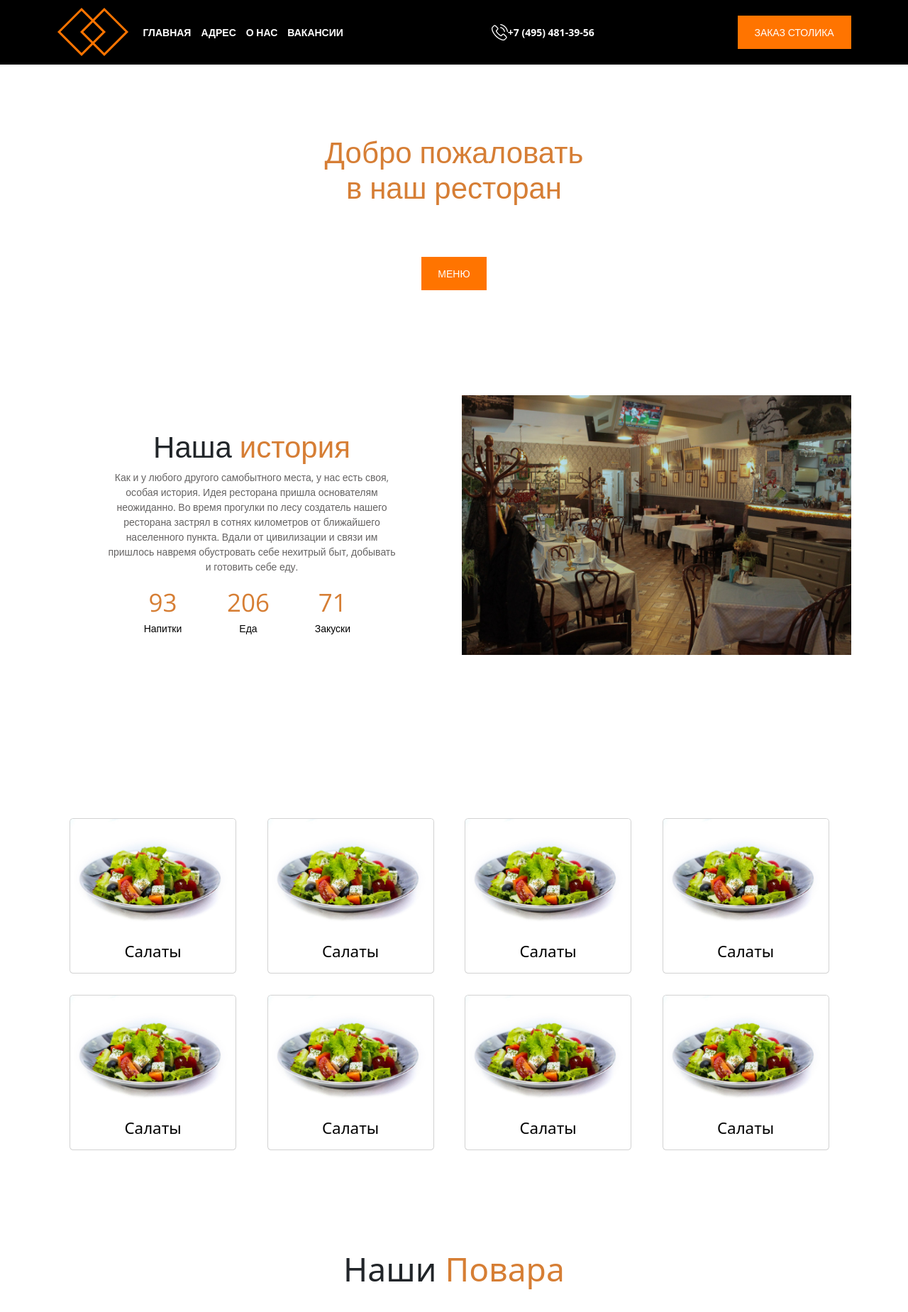
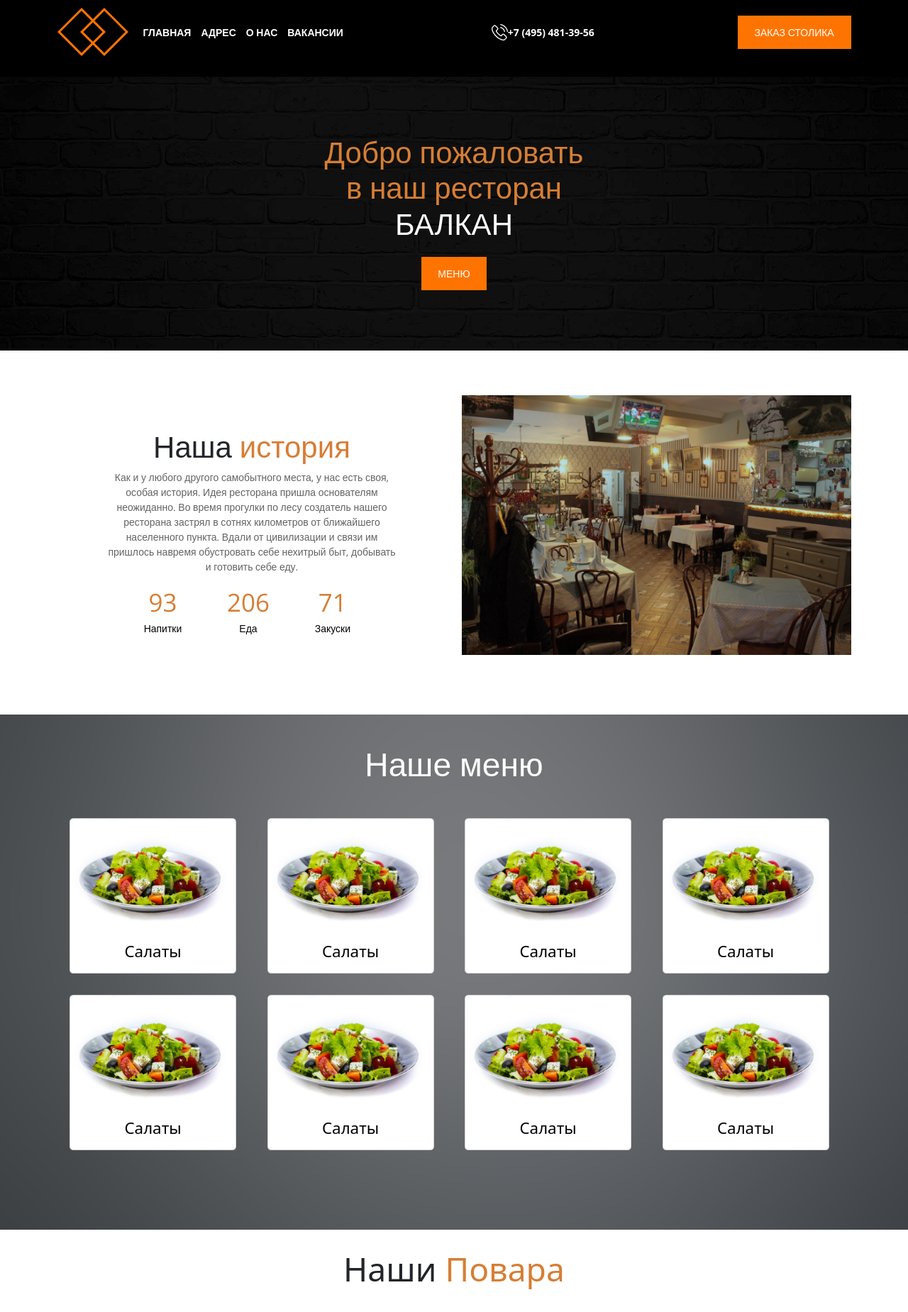
Before and after one commit to Aleksey-77-2/test_3, a plain HTML site: page index.html in a window 1280 px wide. Shown: the top 1849 px of the page at 71% size. Drawn offline with nearby package versions, Linux system fonts and the light colour scheme.

Commit message:
Update background.css

```diff
--- a/css/background.css
+++ b/css/background.css
@@ -1,11 +1,11 @@
 .block_first{
-	background-image: url(img/1626430623_10-almode_ru-p-temnaya-stena-13.jpg);
+	background-image: url(../img/1626430623_10-almode_ru-p-temnaya-stena-13.jpg);
 	background-repeat: no-repeat;
 	background-size: cover;
 }
 /* Меню */
 .block_menu{
-	background-image: url(img/menu.png);
+	background-image: url(../img/menu.png);
 	background-repeat: no-repeat;
 	background-size: cover;
 }
@@ -13,7 +13,7 @@
 
 /* Наш адрес */
 footer{
-	background-image: url(img/bg_menu.png);
+	background-image: url(../img/bg_menu.png);
 	background-repeat: no-repeat;
 	background-size: cover;
 }
```
